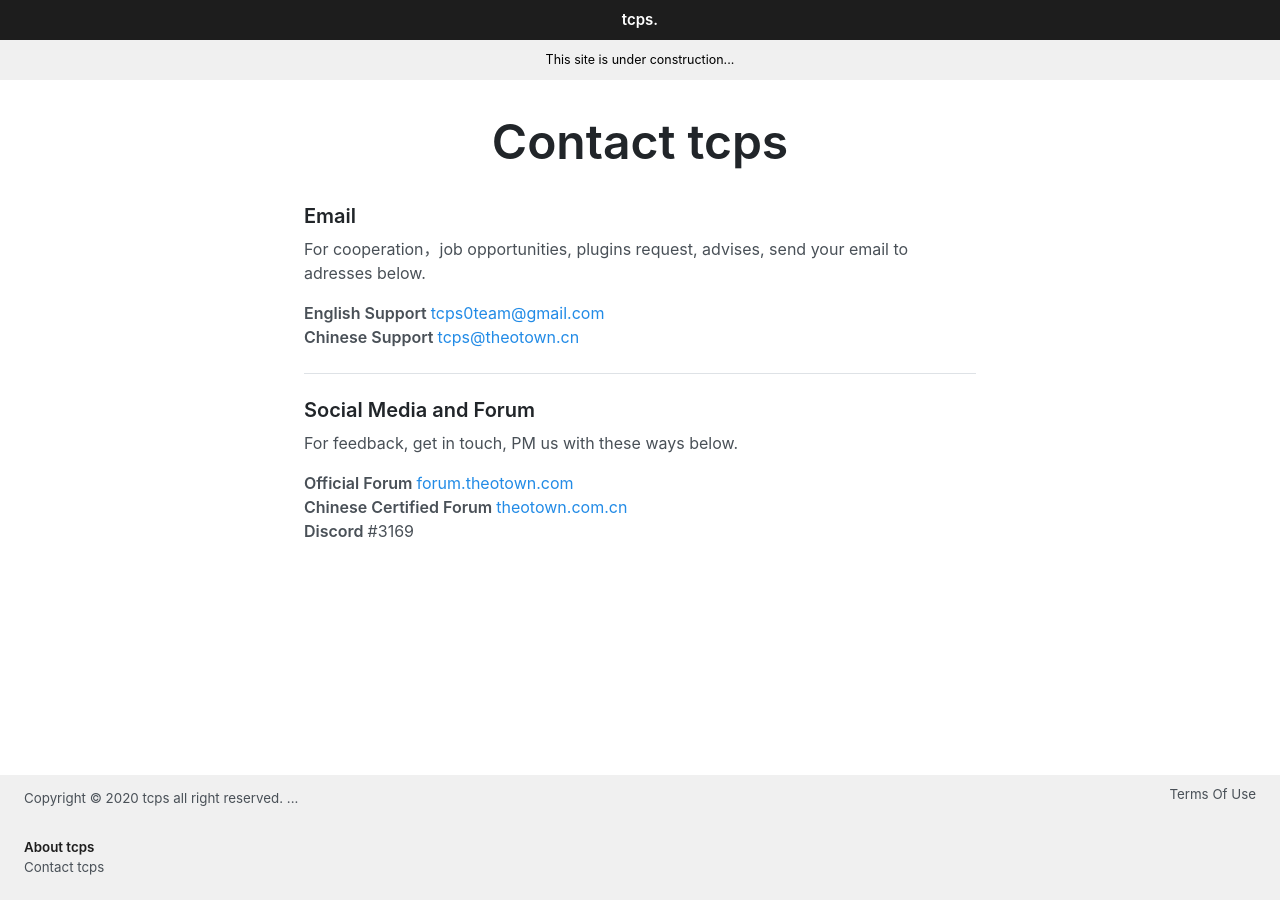
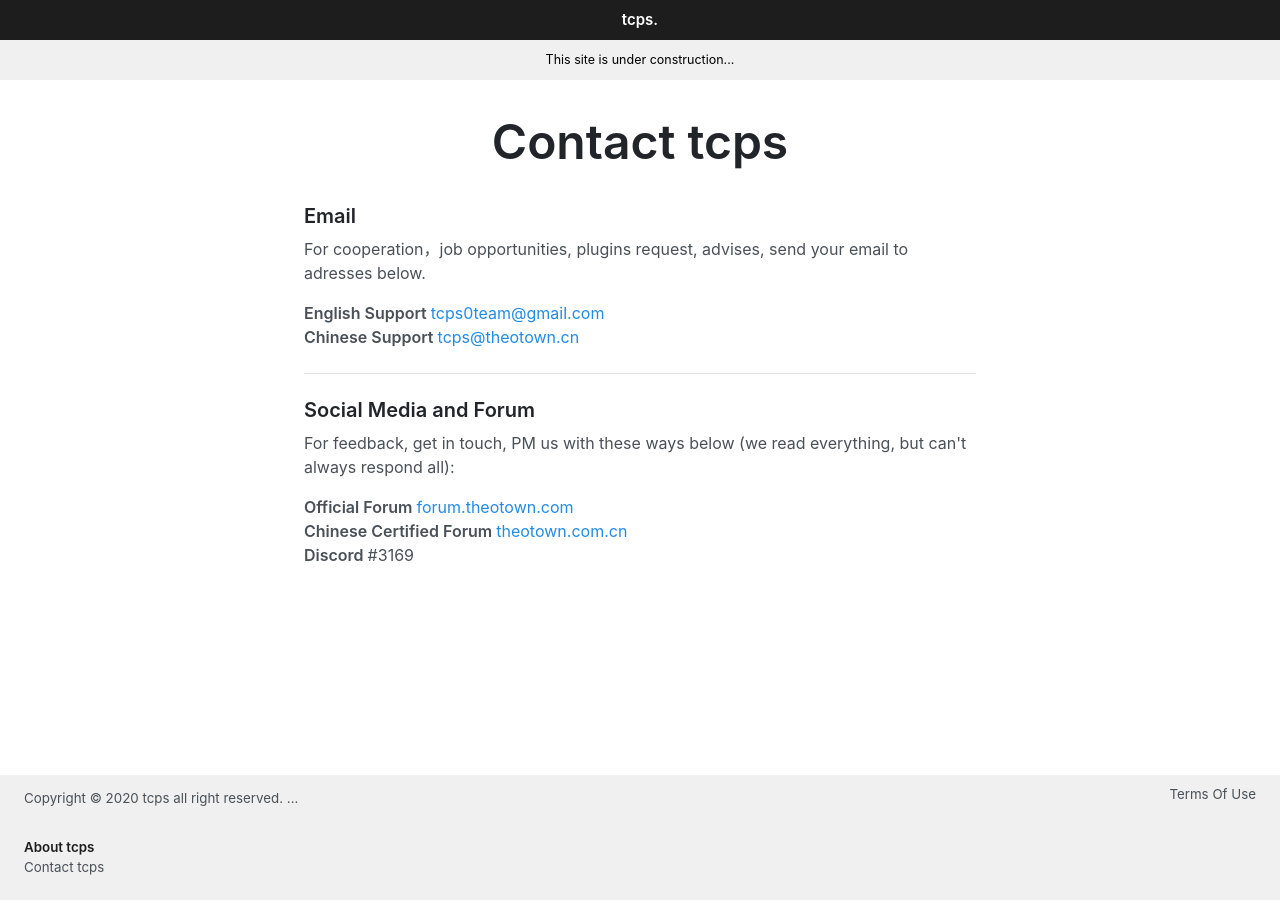
Before and after one commit to ttcps/ttcps.github.io, a Jekyll site: the page built from contact.html, in a window 1280 px wide. Built offline with Jekyll 4.4.1, drawn with Linux system fonts in a browser that asks for light colours.

Commit message:
Update contact.html

```diff
--- a/contact.html
+++ b/contact.html
@@ -5,8 +5,8 @@
 <h1 style="text-align: center; margin-bottom: 0.67em; margin-top: 0px; padding-top: 0.67em; font-size: 3rem;">Contact tcps</h1>
 
 <div id="email">
-<h3>Email</h3><p>For cooperation，job opportunities, plugins request, advises, send your email to adresses below.</p>
-
+<h3>Email</h3>
+<p>For cooperation，job opportunities, plugins request, advises, send your email to adresses below.</p>
 <ul style="list-style: none; padding: 0px;">
     <li>
       <span style="font-weight: 600">English Support </span><a href="mailto:tcps0team@gmail.com">tcps0team@gmail.com</a>
@@ -18,8 +18,8 @@
 <hr>
     </div>
 <div id="Social Media and Forum">
-<h3>Social Media and Forum</h3><p>For feedback, get in touch, PM us with these ways below.</p>
-
+<h3>Social Media and Forum</h3>
+<p>For feedback, get in touch, PM us with these ways below (we read everything, but can't always respond all):</p>
 <ul style="list-style: none; padding: 0px;">
     <li>
       <span style="font-weight: 600">Official Forum </span><a href="https://forum.theotown.com/memberlist.php?mode=viewprofile&amp;u=9258&amp;sid=4ac9bc3bfd39f26e6e09185cae38f1e6">forum.theotown.com</a>
```
